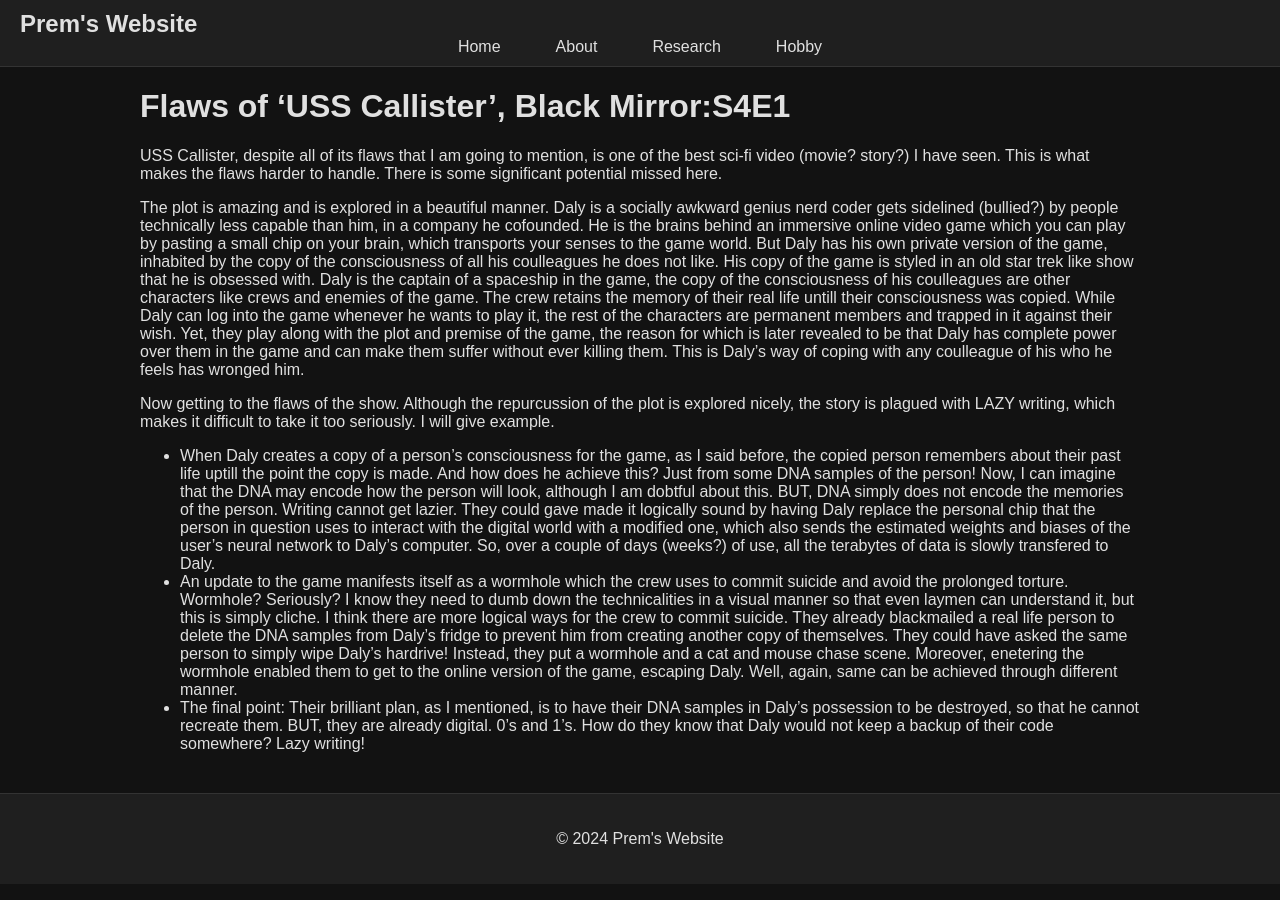
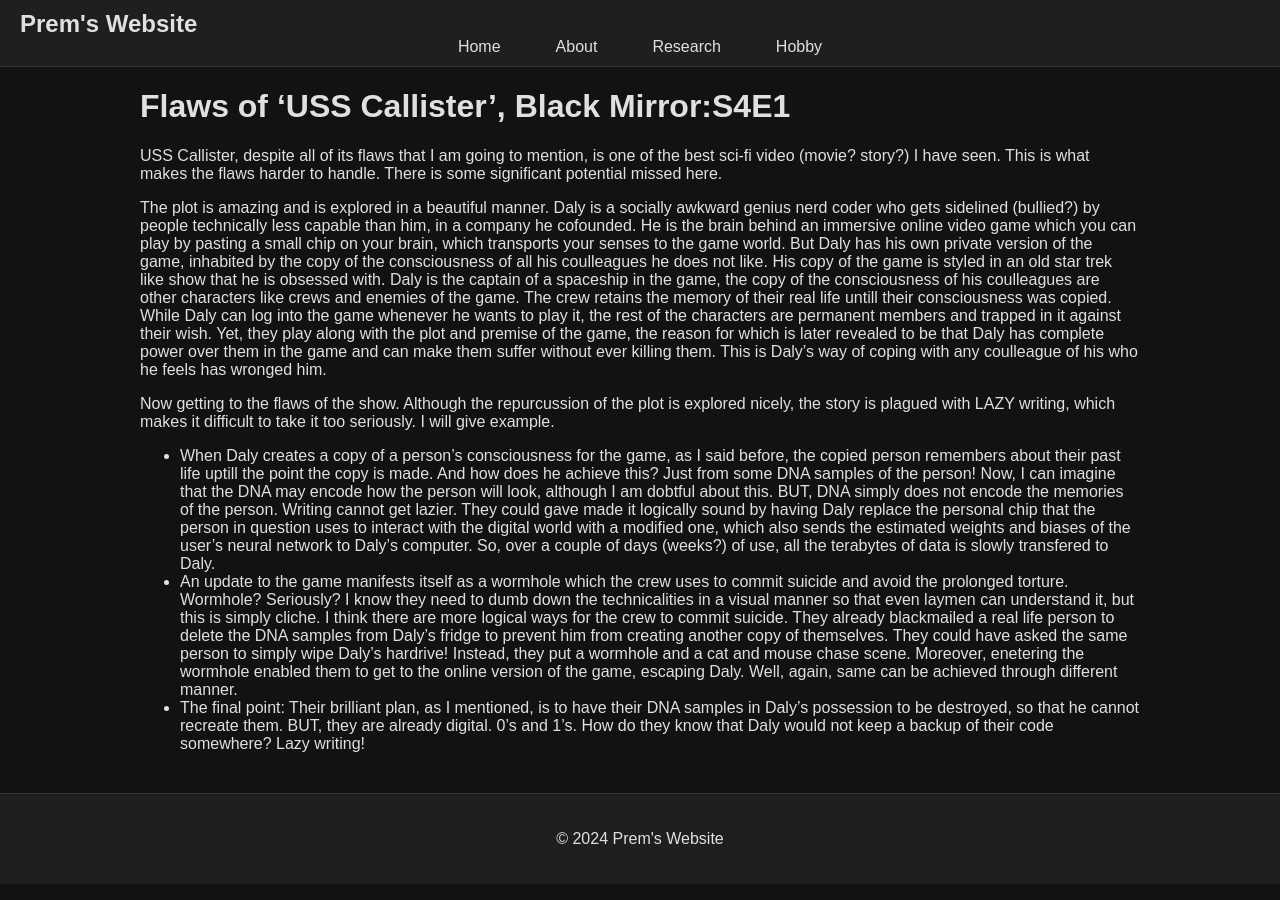
Before and after one commit to prem314/prem314.github.io, a Jekyll site: the page built from flaws_of_uss_callister_black_mirror_s4e1.md, in a window 1280 px wide. Built offline with Jekyll 4.4.1, drawn with Linux system fonts in a browser that asks for light colours.

Commit message:
Update flaws_of_uss_callister_black_mirror_s4e1.md

```diff
--- a/flaws_of_uss_callister_black_mirror_s4e1.md
+++ b/flaws_of_uss_callister_black_mirror_s4e1.md
@@ -7,8 +7,8 @@
 
 USS Callister, despite all of its flaws that I am going to mention, is one of the best sci-fi video (movie? story?) I have seen. This is what makes the flaws harder to handle. There is some significant potential missed here.
 
-The plot is amazing and is explored in a beautiful manner. Daly is a socially awkward genius nerd coder gets sidelined (bullied?) by people technically less capable than him, in a company he cofounded.
-He is the brains behind an immersive online video game which you can play by pasting a small chip on your brain, which transports your senses to the game world.
+The plot is amazing and is explored in a beautiful manner. Daly is a socially awkward genius nerd coder who gets sidelined (bullied?) by people technically less capable than him, in a company he cofounded.
+He is the brain behind an immersive online video game which you can play by pasting a small chip on your brain, which transports your senses to the game world.
 But Daly has his own private version of the game, inhabited by the copy of the consciousness of all his coulleagues he does not like.
 His copy of the game is styled in an old star trek like show that he is obsessed with.
 Daly is the captain of a spaceship in the game, the copy of the consciousness of his coulleagues are other characters like crews and enemies of the game.
```
